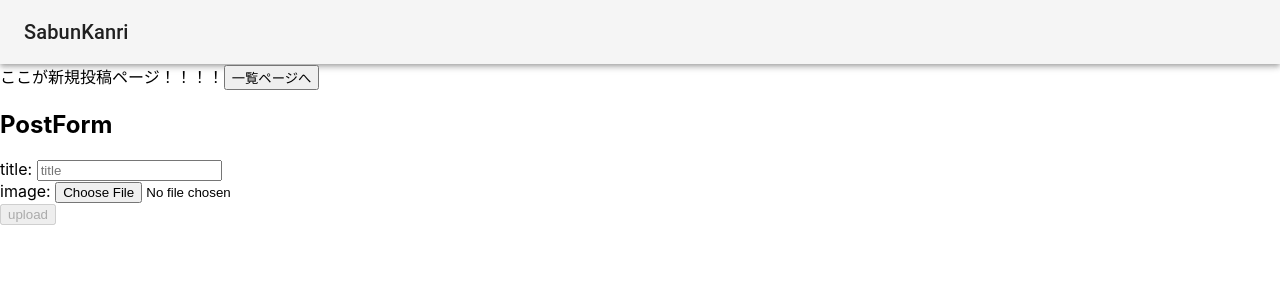
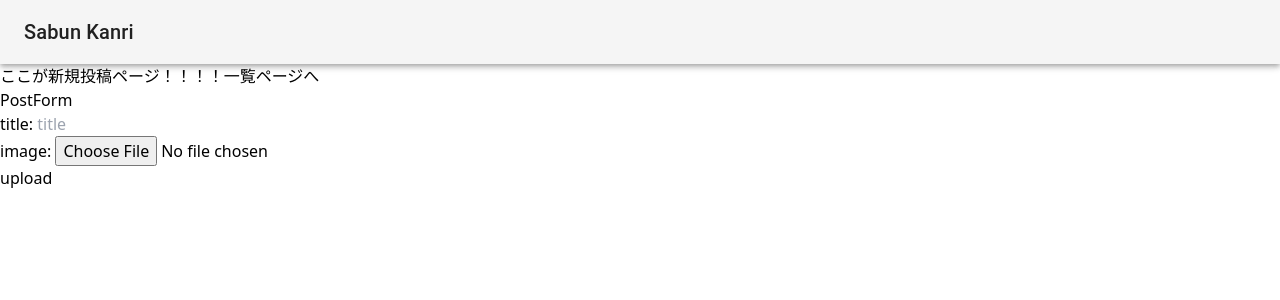
Before and after one commit to maru0pengin/sabun-kanri-frontend, a React (Create React App) app: page /new in a window 1280 px wide. Shown: the top 300 px of the page. Built offline with nearby package versions, Linux system fonts and the light colour scheme.

Commit message:
update:tailwindを導入

```diff
--- /dev/null
+++ b/craco.config.js
@@ -0,0 +1,11 @@
+// craco.config.js
+module.exports = {
+    style: {
+      postcss: {
+        plugins: [
+          require('tailwindcss'),
+          require('autoprefixer'),
+        ],
+      },
+    },
+  }
--- a/src/App.tsx
+++ b/src/App.tsx
@@ -93,8 +93,8 @@ import Header from 'views/components/Header';
 const App = () => {
   return (
     <div>
-      <Header />
       <BrowserRouter>
+        <Header />
         <Switch>
           <Route path="/" exact component={Top} />
           <Route path="/new" component={New} />
--- a/src/index.css
+++ b/src/index.css
@@ -11,3 +11,8 @@ code {
   font-family: source-code-pro, Menlo, Monaco, Consolas, 'Courier New',
     monospace;
 }
+
+/* ./src/index.css */
+@tailwind base;
+@tailwind components;
+@tailwind utilities;
--- a/src/views/components/Header.tsx
+++ b/src/views/components/Header.tsx
@@ -1,4 +1,5 @@
 import React from 'react';
+import { Link } from 'react-router-dom';
 import { makeStyles } from '@material-ui/core/styles';
 import AppBar from '@material-ui/core/AppBar';
 import Toolbar from '@material-ui/core/Toolbar';
@@ -14,6 +15,7 @@ const useStyles = makeStyles((theme) => ({
   title: {
     flexGrow: 1,
   },
+
 }));
 
 export default function ButtonAppBar() {
@@ -23,7 +25,7 @@ export default function ButtonAppBar() {
       <AppBar position="static" color="default">
         <Toolbar>
           <Typography variant="h6" className={classes.title}>
-            SabunKanri
+            <Link to={`/`}>Sabun Kanri</Link>
           </Typography>
         </Toolbar>
       </AppBar>
--- a/src/views/pages/Top.tsx
+++ b/src/views/pages/Top.tsx
@@ -6,7 +6,7 @@ const Top = () => {
     <div>
       ここが一覧ページ！！！！
       <Link to="/new">
-        <button>
+        <button　className="bg-red-100">
           新規作成
         </button>
       </Link>
--- a/tailwind.config.js
+++ b/tailwind.config.js
@@ -1,9 +1,5 @@
 module.exports = {
-  purge: [
-    './resources/**/*.blade.php',
-    './resources/**/*.js',
-    './resources/**/*.jsx',
-  ],
+  purge: ['./src/**/*.{js,jsx,ts,tsx}', './public/index.html'],
   darkMode: false, // or 'media' or 'class'
   theme: {
     extend: {},
```
Also changed, not shown: package.json (+8 -4 lines), 2 other files (tests, documents, lock files or other folders).
